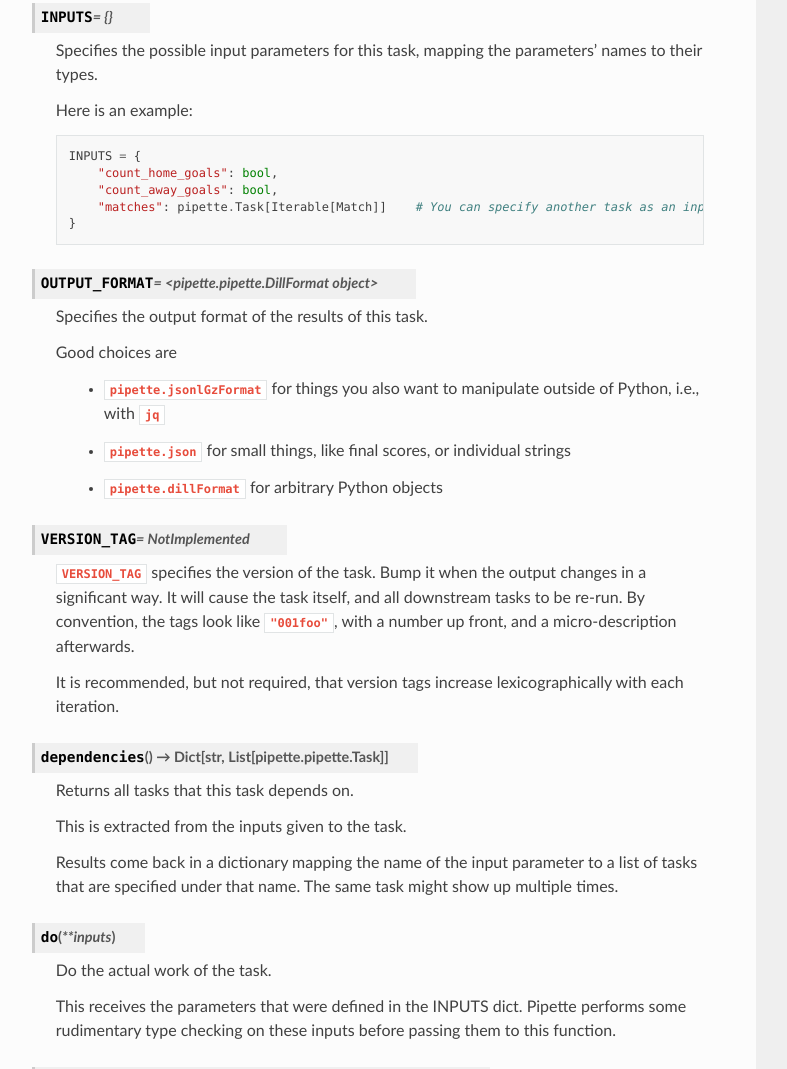
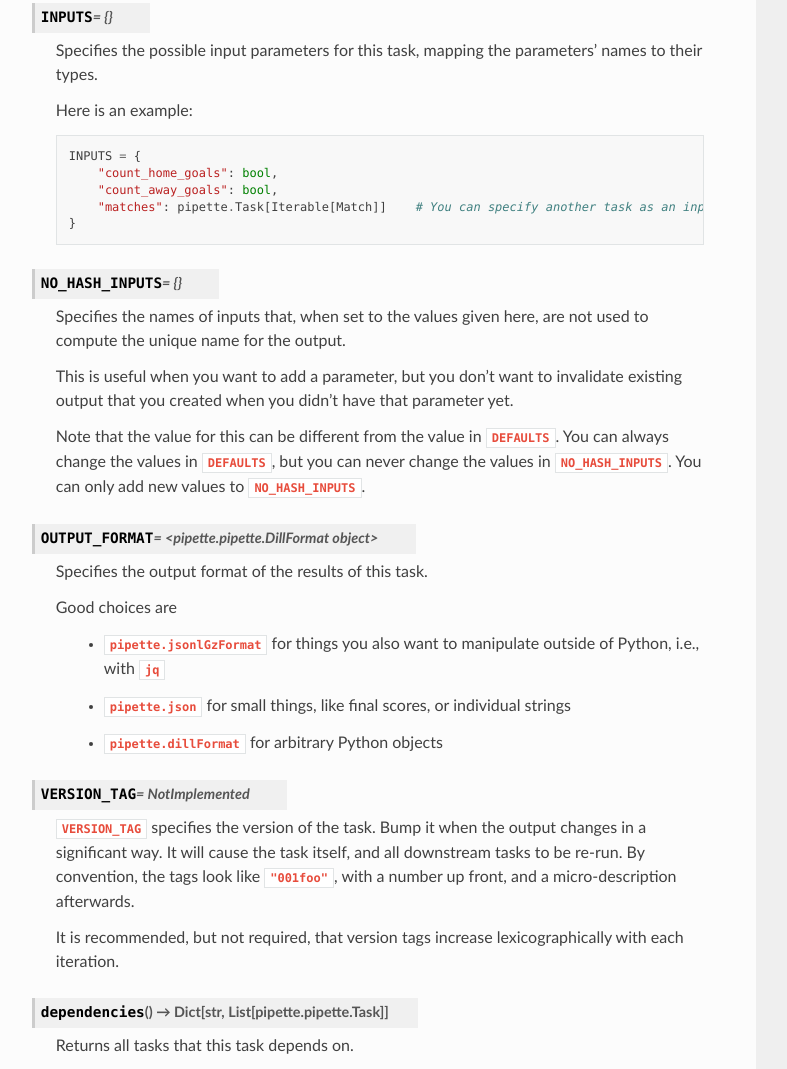
Before and after one commit to allenai/pipette, a plain HTML site: page docs/index.html in a window 1280 px wide. Shown: the part 1438-2507 px from the top of the page, without its empty margins (344-1131 px from the left). Drawn offline with Linux system fonts and the light colour scheme; a script that the page names is missing.

Commit message:
New docs

```diff
--- a/docs/index.html
+++ b/docs/index.html
@@ -217,6 +217,18 @@ much.</p>
 <span class="p">}</span>
 </pre></div>
 </div>
+</dd></dl>
+
+<dl class="attribute">
+<dt id="pipette.pipette.Task.NO_HASH_INPUTS">
+<code class="descname">NO_HASH_INPUTS</code><em class="property"> = {}</em><a class="headerlink" href="#pipette.pipette.Task.NO_HASH_INPUTS" title="Permalink to this definition">¶</a></dt>
+<dd><p>Specifies the names of inputs that, when set to the values given here, are not used to
+compute the unique name for the output.</p>
+<p>This is useful when you want to add a parameter, but you don’t want to invalidate existing
+output that you created when you didn’t have that parameter yet.</p>
+<p>Note that the value for this can be different from the value in <code class="docutils literal notranslate"><span class="pre">DEFAULTS</span></code>. You can always
+change the values in <code class="docutils literal notranslate"><span class="pre">DEFAULTS</span></code>, but you can never change the values in <code class="docutils literal notranslate"><span class="pre">NO_HASH_INPUTS</span></code>.
+You can only add new values to <code class="docutils literal notranslate"><span class="pre">NO_HASH_INPUTS</span></code>.</p>
 </dd></dl>
 
 <dl class="attribute">
```
Also changed, not shown: 1 other file.
